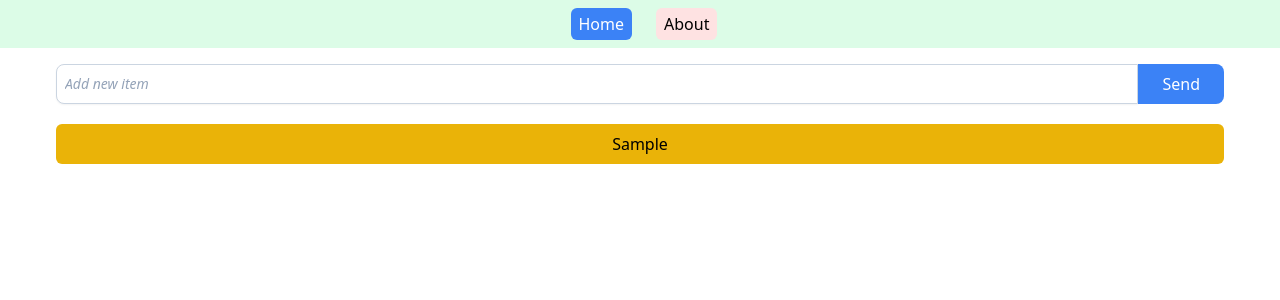
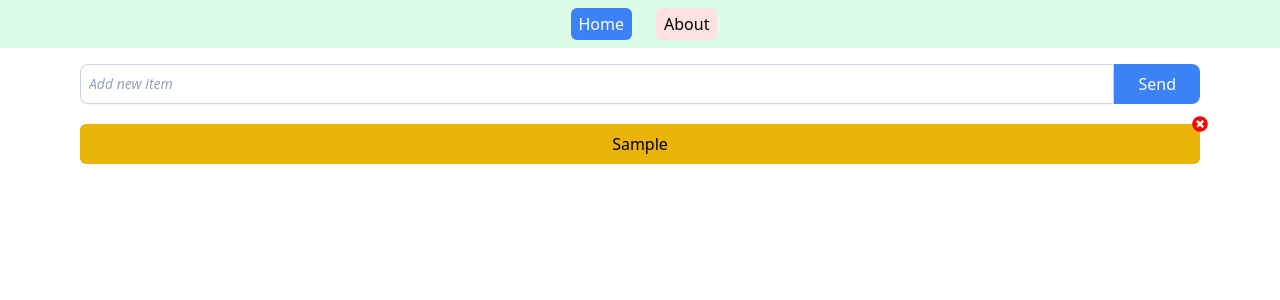
Before and after one commit to SulabhShrestha/Todo-App, a React (Create React App) app: page / in a window 1280 px wide. Both pictures are taken after typing "Sample" into the empty fields and a click on the button "Send". Shown: the top 300 px of the page. Built offline with nearby package versions, Linux system fonts and the light colour scheme.

Commit message:
Items can be deleted now

```diff
--- a/package.json
+++ b/package.json
@@ -8,6 +8,7 @@
     "@testing-library/user-event": "^13.5.0",
     "react": "^18.2.0",
     "react-dom": "^18.2.0",
+    "react-icons": "^4.10.1",
     "react-router-dom": "^6.14.2",
     "react-scripts": "5.0.1",
     "uuid": "^9.0.0",
--- a/src/App.js
+++ b/src/App.js
@@ -4,17 +4,20 @@ import Header from "./components/Header";
 import { BrowserRouter as Router, Routes, Route } from "react-router-dom";
 import HomePage from "./pages/HomePage";
 import AboutPage from "./pages/AboutPage";
+import { TodoProvider } from "./context/TodoContext";
 
 function App() {
   return (
     <div className="App">
       <Router>
-        <Header />
+        <TodoProvider>
+          <Header />
 
-        <Routes>
-          <Route path="/" element={<HomePage />} />
-          <Route path="/about" element={<AboutPage />} />
-        </Routes>
+          <Routes>
+            <Route path="/" element={<HomePage />} />
+            <Route path="/about" element={<AboutPage />} />
+          </Routes>
+        </TodoProvider>
       </Router>
     </div>
   );
--- a/src/components/TodoItem.jsx
+++ b/src/components/TodoItem.jsx
@@ -1,9 +1,20 @@
+import { useContext } from "react";
+import { FaTimesCircle } from "react-icons/fa";
+import { TodoContext } from "../context/TodoContext";
+
 function TodoItem(props) {
-    return (
-      <div className="px-6 py-2 bg-yellow-500 rounded-md mt-2">
-        <p>{props.title}</p>
-      </div>
-    );
+  const { deleteTodoItem } = useContext(TodoContext);
+
+  return (
+    <div className="px-6 py-2 bg-yellow-500 rounded-md mt-2 relative">
+      <p>{props.title}</p>
+      <FaTimesCircle
+        className="absolute -right-2 -top-2"
+        color="red"
+        onClick={() => deleteTodoItem(props.id)}
+      />
+    </div>
+  );
 }
 
 export default TodoItem;
--- a/src/components/TodoList.jsx
+++ b/src/components/TodoList.jsx
@@ -9,7 +9,7 @@ function TodoList() {
     return (
       <div className="mt-5">
         {
-          todos.map(todo => <TodoItem key={todo.id} title={todo.title}/>)
+          todos.map(todo => <TodoItem key={todo.id} title={todo.title} id={todo.id}/>)
         }
 
       </div>
--- a/src/context/TodoContext.jsx
+++ b/src/context/TodoContext.jsx
@@ -20,9 +20,17 @@ const TodoProvider = function({children}){
         console.log(todos);
     }
 
+    // id is uuid, string
+    function deleteTodoItem(id){
+        setTodos(todos.filter(todo => id !== todo.id));
+
+        console.log(todos)
+    }
+
     return <TodoContext.Provider value={{
         todos,
         addNewTodoItem,
+        deleteTodoItem,
     }}>
         {children}
     </TodoContext.Provider>
--- a/src/pages/HomePage.jsx
+++ b/src/pages/HomePage.jsx
@@ -4,11 +4,11 @@ import { TodoProvider } from "../context/TodoContext";
 
 function HomePage() {
     return (
-      <div className="mx-14 my-4">
-        <TodoProvider>
+      <div className="mx-20 my-4">
+
           <AddTodo />
           <TodoList />
-        </TodoProvider>
+
       </div>
     );
 }
```
Also changed, not shown: 1 other file (tests, documents, lock files or other folders).
